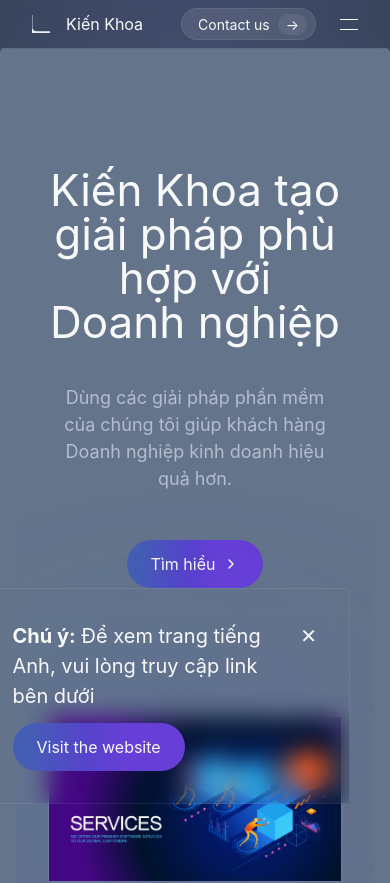
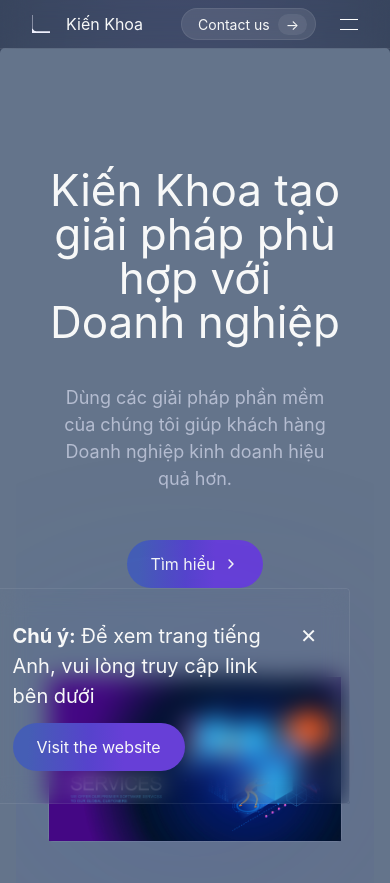
Before and after one commit to anlett10/kienkhoa-1, a Next.js app: page / in a window 390 px wide. Shown: the top 883 px of the page. Built offline with nearby package versions, Linux system fonts and the light colour scheme.

Commit message:
Update hero-image.tsx

```diff
--- a/components/hero-image.tsx
+++ b/components/hero-image.tsx
@@ -51,7 +51,7 @@ export const HeroImage = () => {
   }, [inView, setLines]);
 
   return (
-    <div ref={ref} className="mt-[12.8rem] [perspective:2000px]">
+    <div ref={ref} className="mt-[8.8rem] [perspective:2000px] sm:mt-[12.8rem]">
       <div
         className={clsx(
           "relative rounded-lg border border-transparent-white bg-white bg-opacity-[0.01] bg-hero-gradient",
```
